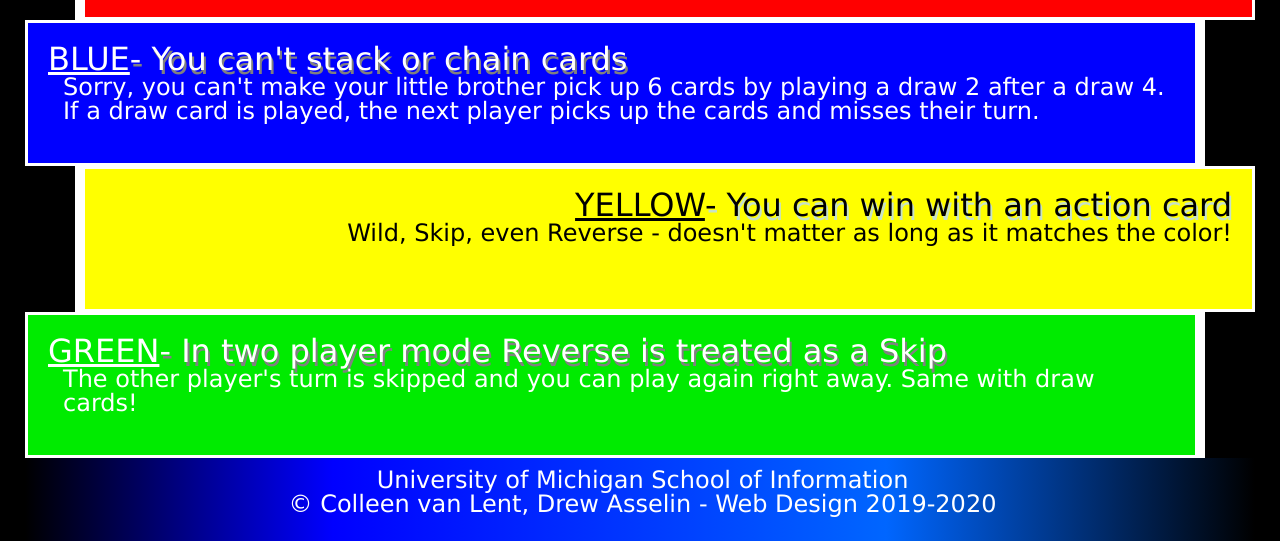
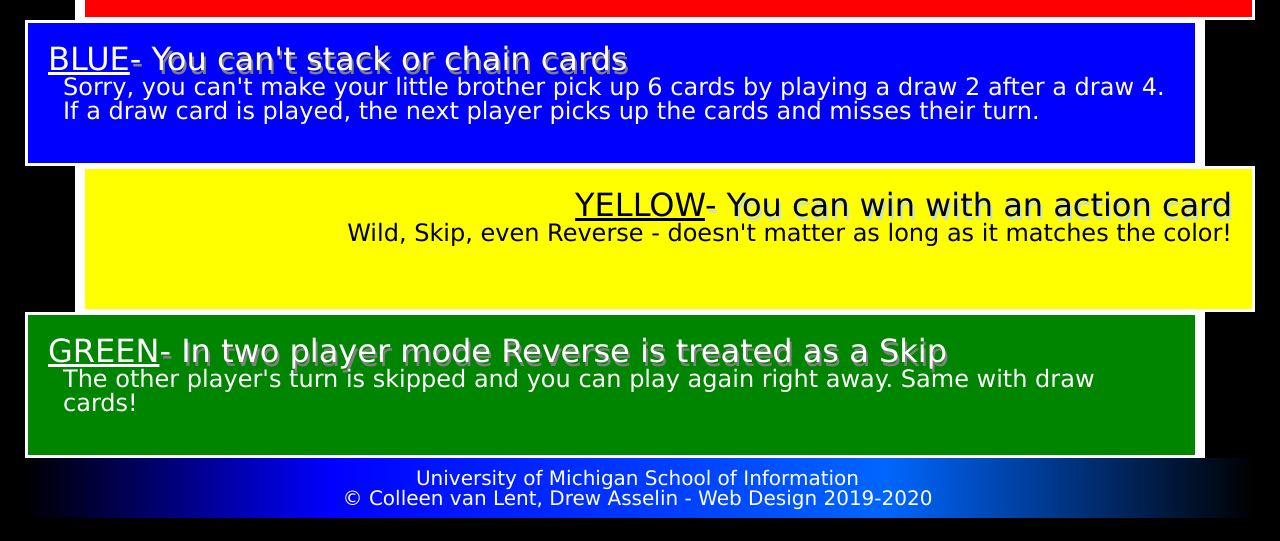
Before and after one commit to gemut1ich/homework2-2022, a plain HTML site: page index.html in a window 1280 px wide. Shown: the part 704-1245 px from the top of the page. After the commit the page ends 1222 px from the top, so only its background shows below. Drawn offline with Linux system fonts and the light colour scheme.

Commit message:
update footer para text and padding, green color

```diff
--- a/css/style.css
+++ b/css/style.css
@@ -123,7 +123,7 @@ A right margin of 50px;
 A  border of 10px on the right and 3px on the bottom; */
 
 div.green{
-    background-color: #00EB00;
+    background-color: #008500;
     text-align: left;
     margin-right: 50px;
     border-right-width: 10px;
@@ -144,9 +144,12 @@ span{
 footer{
     background: rgb(0,0,0);
     background: linear-gradient(90deg, rgba(0,0,0,1) 0%, rgba(0,0,255,1) 25%, rgba(0,102,255,1) 70%, rgba(0,0,0,1) 100%);
+}
+
+footer p{
     text-align: center;
     font-size: 20px;
     padding-top: 10px;
     padding-bottom: 10px;
-    padding-right: 10px;
+    padding-right: 20px;
 }
```
